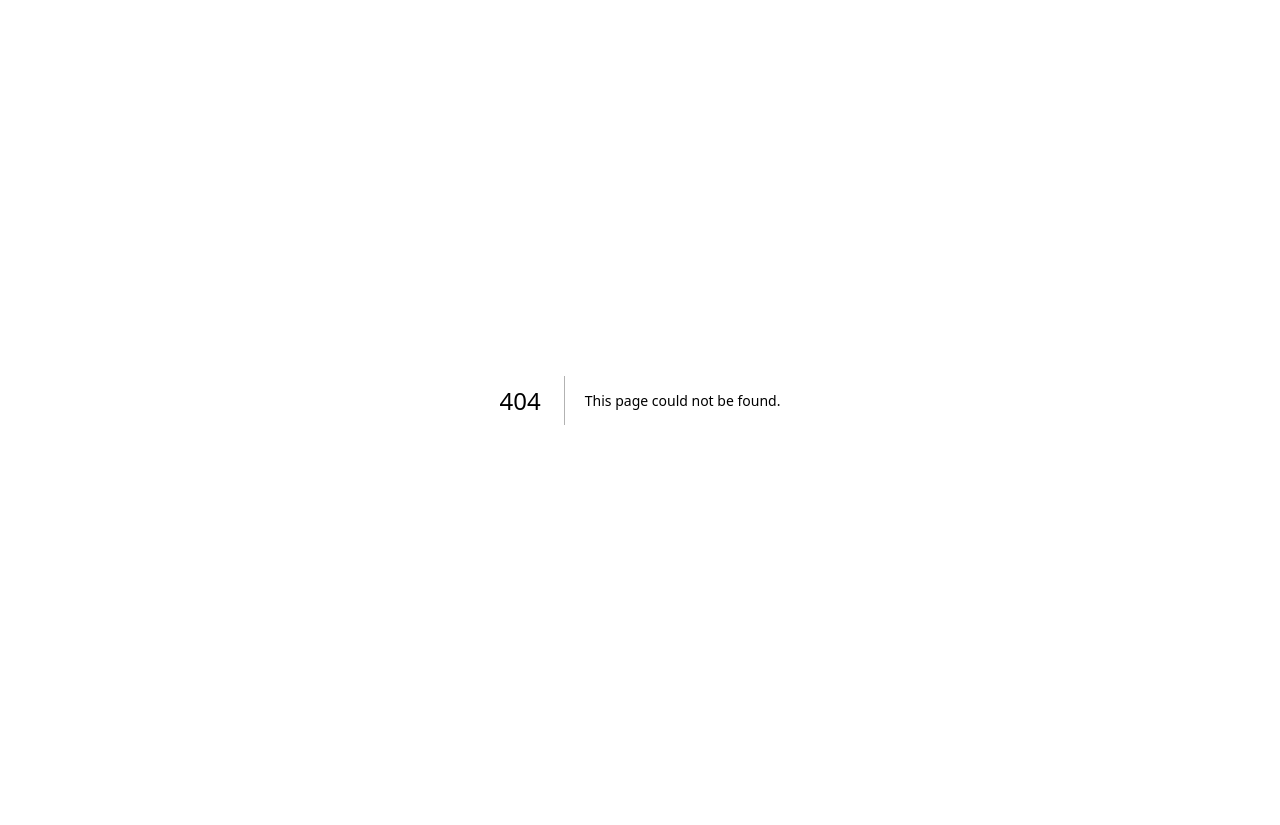
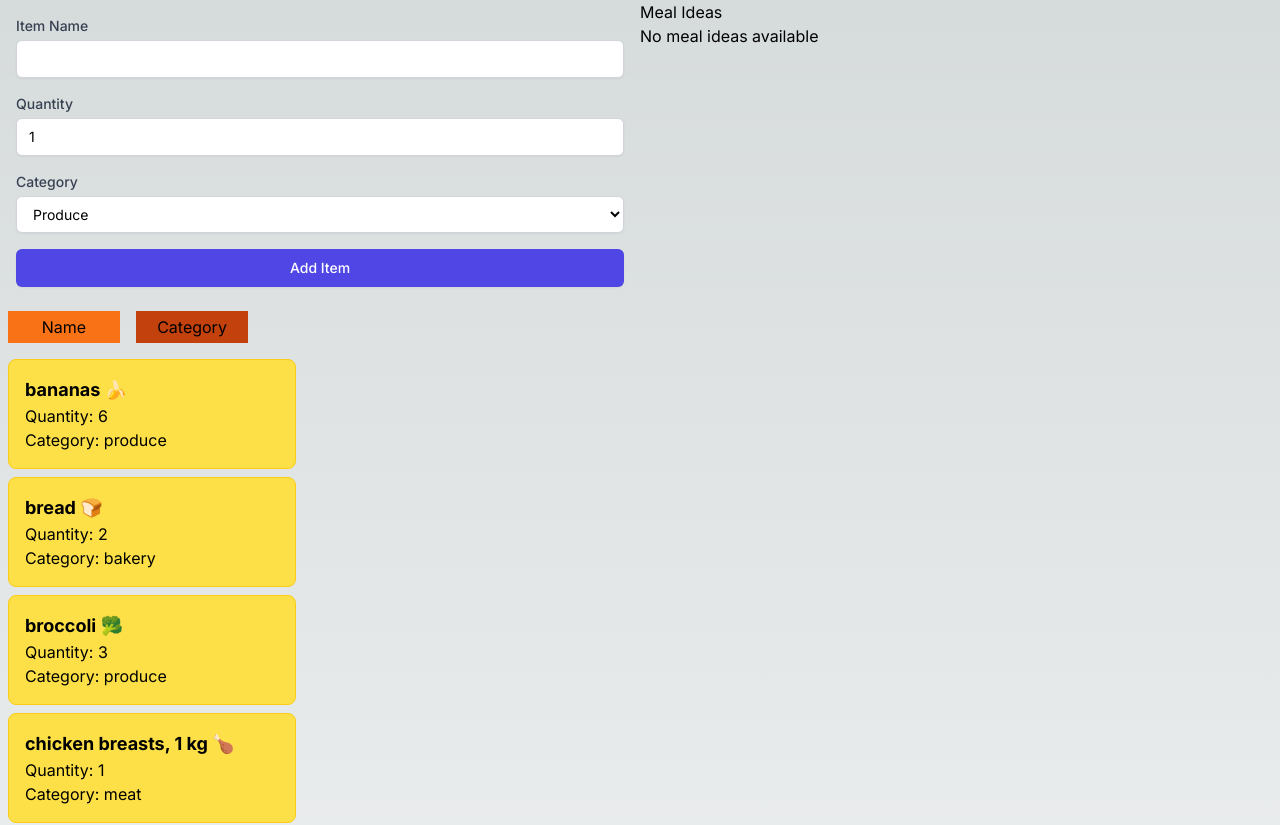
Before and after one commit to khushigaba/cprg306-assignments, a Next.js app: page /week-7 in a window 1280 px wide. Before the commit this address had no page. Shown: the top 825 px of the page. Before the commit the page ends 800 px from the top, so only its background shows below. Built offline with nearby package versions, Linux system fonts and the light colour scheme.

Commit message:
Add files via upload

```diff
--- /dev/null
+++ b/app/week-7/item-list.js
@@ -0,0 +1,46 @@
+"use client";
+import React, { useState } from "react";
+import Item from "./item";
+
+export default function ItemList({ items, onItemSelect }) {
+  const [sortBy, setSortBy] = useState("name");
+
+  let sortedItems = [...items];
+
+  sortedItems.sort((a, b) => {
+    if (sortBy === "name") {
+      return a.name.localeCompare(b.name);
+    } else if (sortBy === "category") {
+      return a.category.localeCompare(b.category);
+    }
+  });
+
+  return (
+    <div>
+      {/* Create sort buttons */}
+      <button
+        className="bg-orange-500 p-1 m-2 w-28"
+        onClick={() => setSortBy("name")}
+      >
+        Name
+      </button>
+      <button
+        className="bg-orange-700 p-1 m-2 w-28"
+        onClick={() => setSortBy("category")}
+      >
+        Category
+      </button>
+
+      {/* Render sorted items */}
+      {sortedItems.map((item) => (
+        <Item
+          key={item.id}
+          name={item.name}
+          quantity={item.quantity}
+          category={item.category}
+          onSelect={onItemSelect}
+        />
+      ))}
+    </div>
+  );
+}
--- /dev/null
+++ b/app/week-7/item.js
@@ -0,0 +1,16 @@
+import React from 'react';
+
+const Item = ({ name, quantity, category, onSelect }) => {
+  return (
+    <li
+      className="list-none bg-yellow-300 border border-yellow-400 rounded-lg p-4 m-2 w-72 cursor-pointer"
+      onClick={() => onSelect({ name, quantity, category })}
+    >
+      <div className="font-bold text-lg text-black">{name}</div>
+      <div className="text-black">Quantity: {quantity}</div>
+      <div className="text-black">Category: {category}</div>
+    </li>
+  );
+};
+
+export default Item;
--- /dev/null
+++ b/app/week-7/item.json
@@ -0,0 +1,74 @@
+[
+    {
+      "id": "1h2GJKH12gkHG31h1H",
+      "name": "milk, 4 L 🥛",
+      "quantity": 1,
+      "category": "dairy"
+    },
+    {
+      "id": "2KJH3k2j3H1k2J3K1H",
+      "name": "bread 🍞",
+      "quantity": 2,
+      "category": "bakery"
+    },
+    {
+      "id": "3h2KJH3k2j3H1k2J3",
+      "name": "eggs, dozen 🥚",
+      "quantity": 2,
+      "category": "dairy"
+    },
+    {
+      "id": "4k2J3K1H2GJKH12gk",
+      "name": "bananas 🍌",
+      "quantity": 6,
+      "category": "produce"
+    },
+    {
+      "id": "5H1h1H2KJH3k2j3H",
+      "name": "broccoli 🥦",
+      "quantity": 3,
+      "category": "produce"
+    },
+    {
+      "id": "6H1k2J3K1H2GJKH1",
+      "name": "chicken breasts, 1 kg 🍗",
+      "quantity": 1,
+      "category": "meat"
+    },
+    {
+      "id": "7gkHG31h1H2KJH3k",
+      "name": "pasta sauce 🍝",
+      "quantity": 3,
+      "category": "canned goods"
+    },
+    {
+      "id": "8j3H1k2J3K1H2GJK",
+      "name": "spaghetti, 454 g 🍝",
+      "quantity": 2,
+      "category": "dry goods"
+    },
+    {
+      "id": "9H12gkHG31h1H2KJ",
+      "name": "toilet paper, 12 pack 🧻",
+      "quantity": 1,
+      "category": "household"
+    },
+    {
+      "id": "10H3k2j3H1k2J3K1",
+      "name": "paper towels, 6 pack",
+      "quantity": 1,
+      "category": "household"
+    },
+    {
+      "id": "11k2J3K1H2GJKH12",
+      "name": "dish soap 🍽️",
+      "quantity": 1,
+      "category": "household"
+    },
+    {
+      "id": "12GJKH12gkHG31h1",
+      "name": "hand soap 🧼",
+      "quantity": 4,
+      "category": "household"
+    }
+]
--- /dev/null
+++ b/app/week-7/meal-ideas.js
@@ -0,0 +1,44 @@
+"use client";
+
+import React, { useState, useEffect } from 'react';
+
+const MealIdeas = ({ ingredient }) => {
+  const [meals, setMeals] = useState([]);
+
+  // Function to fetch meal ideas from the API
+  const fetchMealIdeas = async (ingredient) => {
+    const response = await fetch(`https://www.themealdb.com/api/json/v1/1/filter.php?i=${ingredient}`);
+    const data = await response.json();
+    return data.meals || [];
+  };
+
+  // Function to load meal ideas
+  const loadMealIdeas = async () => {
+    if (ingredient) {
+      const mealIdeas = await fetchMealIdeas(ingredient);
+      setMeals(mealIdeas);
+    }
+  };
+
+  // Use useEffect to fetch meal ideas when ingredient changes
+  useEffect(() => {
+    loadMealIdeas();
+  }, [ingredient]);
+
+  return (
+    <div>
+      <h2>Meal Ideas</h2>
+      <ul>
+        {meals.length > 0 ? (
+          meals.map(meal => (
+            <li key={meal.idMeal}>{meal.strMeal}</li>
+          ))
+        ) : (
+          <li>No meal ideas available</li>
+        )}
+      </ul>
+    </div>
+  );
+};
+
+export default MealIdeas;
--- /dev/null
+++ b/app/week-7/new-item.js
@@ -0,0 +1,90 @@
+'use client';
+
+import { useState } from 'react';
+
+export default function NewItem({onAddItem}) {
+
+  const [name, setName] = useState('');
+  const [quantity, setQuantity] = useState(1);
+  const [category, setCategory] = useState('produce');
+
+  const handleSubmit = (event) => {
+    event.preventDefault();
+
+    const item = {
+      id: Math.random().toString(36).substr(2, 9),
+      name,
+      quantity,
+      category
+    };
+
+    onAddItem(item);
+
+    setName('');
+    setQuantity(1);
+    setCategory('produce');
+  };
+
+  return (
+    <form onSubmit={handleSubmit} className="p-4 space-y-4">
+
+      <div>
+        <label htmlFor="name" className="block text-sm font-medium text-gray-700">Item Name</label>
+        <input
+          type="text"
+          id="name"
+          value={name}
+          onChange={(e) => setName(e.target.value)}
+          required
+          className="mt-1 block w-full px-3 py-2 border border-gray-300 rounded-md shadow-sm focus:outline-none focus:ring-indigo-500 focus:border-indigo-500 sm:text-sm"
+        />
+      </div>
+
+      <div>
+        <label htmlFor="quantity" className="block text-sm font-medium text-gray-700">Quantity</label>
+        <input
+          type="number"
+          id="quantity"
+          value={quantity}
+          onChange={(e) => setQuantity(Number(e.target.value))}
+          min="1"
+          max="99"
+          required
+          className="mt-1 block w-full px-3 py-2 border border-gray-300 rounded-md shadow-sm focus:outline-none focus:ring-indigo-500 focus:border-indigo-500 sm:text-sm"
+        />
+      </div>
+
+      <div>
+        <label htmlFor="category" className="block text-sm font-medium text-gray-700">Category</label>
+        <select
+          id="category"
+          value={category}
+          onChange={(e) => setCategory(e.target.value)}
+          required
+          className="mt-1 block w-full pl-3 pr-10 py-2 border border-gray-300 bg-white rounded-md shadow-sm focus:outline-none focus:ring-indigo-500 focus:border-indigo-500 sm:text-sm"
+        >
+          <option value="produce">Produce</option>
+          <option value="dairy">Dairy</option>
+          <option value="bakery">Bakery</option>
+          <option value="meat">Meat</option>
+          <option value="frozen-foods">Frozen Foods</option>
+          <option value="canned-goods">Canned Goods</option>
+          <option value="dry-goods">Dry Goods</option>
+          <option value="beverages">Beverages</option>
+          <option value="snacks">Snacks</option>
+          <option value="household">Household</option>
+          <option value="other">Other</option>
+        </select>
+      </div>
+
+      <div>
+        <button
+          type="submit"
+          className="w-full inline-flex justify-center py-2 px-4 border border-transparent shadow-sm text-sm font-medium rounded-md text-white bg-indigo-600 hover:bg-indigo-700 focus:outline-none focus:ring-2 focus:ring-offset-2 focus:ring-indigo-500"
+        >
+          Add Item
+        </button>
+      </div>
+    </form>
+  );
+}
--- /dev/null
+++ b/app/week-7/page.js
@@ -0,0 +1,33 @@
+"use client";
+import React, { useState } from 'react';
+import NewItem from './new-item';
+import ItemList from './item-list';
+import MealIdeas from './meal-ideas';
+import itemsData from './item.json';
+
+export default function Page() {
+
+  const [items, setItems] = useState(itemsData);
+  const [selectedItemName, setSelectedItemName] = useState('');
+
+  const handleAddItem = (item) => {
+    setItems([...items, item]);
+  };
+
+  const handleItemSelect = (item) => {
+    const cleanName = item.name.split(',')[0].replace(/([\u2700-\u27BF]|[\uE000-\uF8FF]|\uD83C[\uDC00-\uDFFF]|\uD83D[\uDC00-\uDFFF]|[\u2011-\u26FF]|\uD83E[\uDD10-\uDDFF])/g, '').trim();
+    setSelectedItemName(cleanName);
+  };
+
+  return (
+    <div style={{ display: 'flex' }}>
+      <div style={{ flex: 1 }}>
+        <NewItem onAddItem={handleAddItem} />
+        <ItemList items={items} onItemSelect={handleItemSelect} />
+      </div>
+      <div style={{ flex: 1 }}>
+        <MealIdeas ingredient={selectedItemName} />
+      </div>
+    </div>
+  );
+}
```
